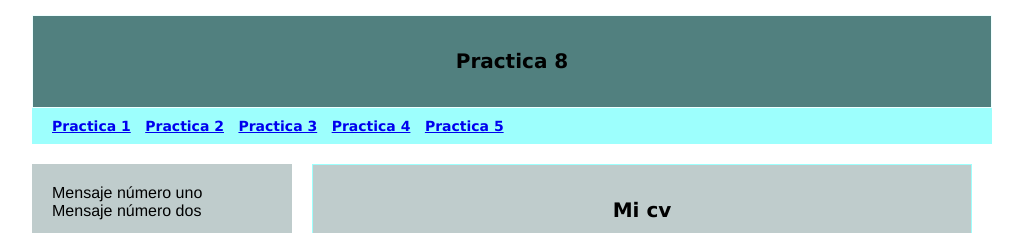
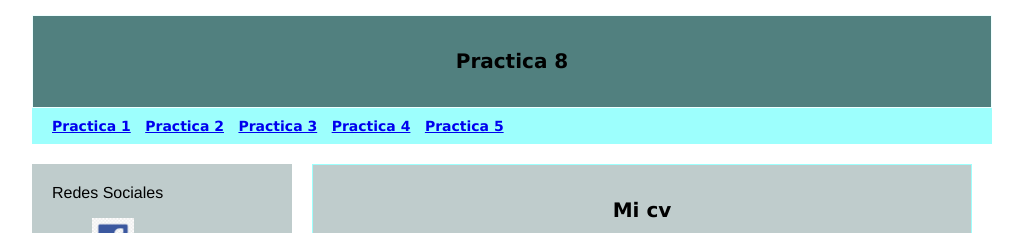
Before and after one commit to axlriv/practica-8, a plain HTML site: page index.html in a window 1280 px wide. Shown: the top 233 px of the page, without its empty margins (128-1151 px from the left). Drawn offline with Linux system fonts and the light colour scheme.

Commit message:
Update index.html

```diff
--- a/index.html
+++ b/index.html
@@ -150,8 +150,7 @@ Educare</b>
 </section> <!--Fin de section seccion-->
 
   <aside id="columna"> <!-- aside -->
-      <blockquote>Mensaje número uno</blockquote>
-      <blockquote>Mensaje número dos</blockquote>
+      <blockquote>Redes Sociales</blockquote>
       <a href="https://www.facebook.com/">
        <figure>
          <img src="png-transparent-facebook-logo-computer-icons-facebook-logo-facebook-thumbnail.png" alt="facebook" >
```
